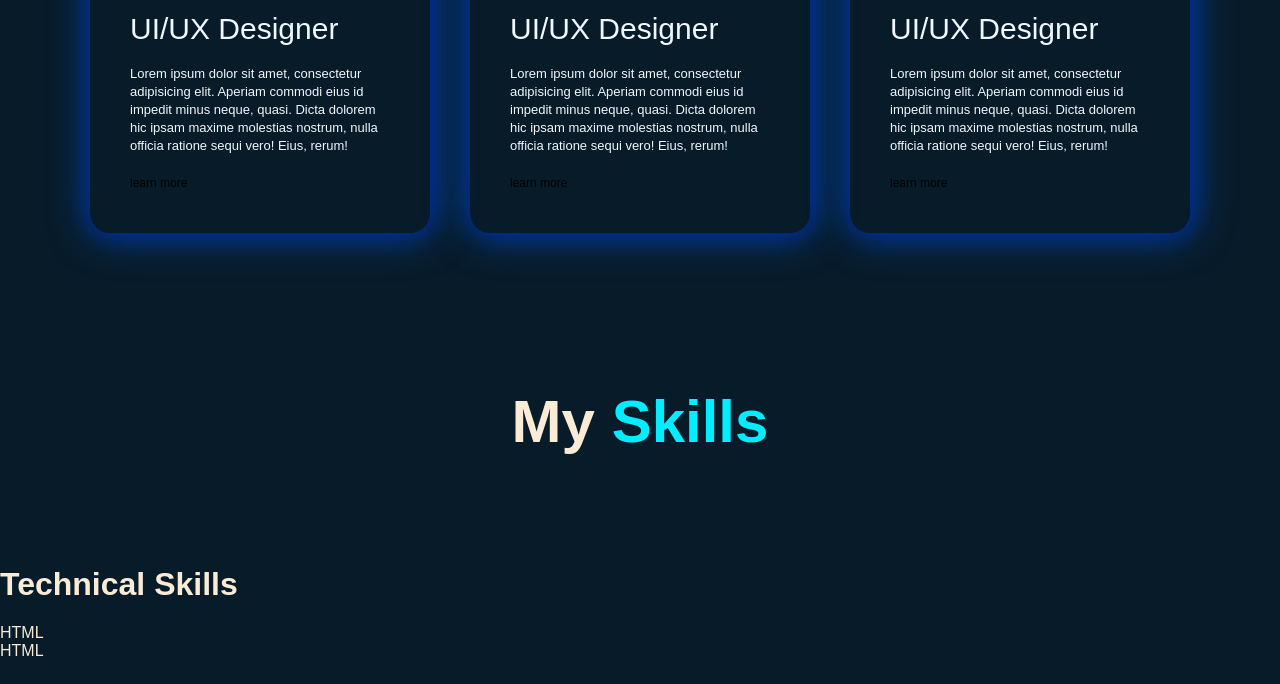
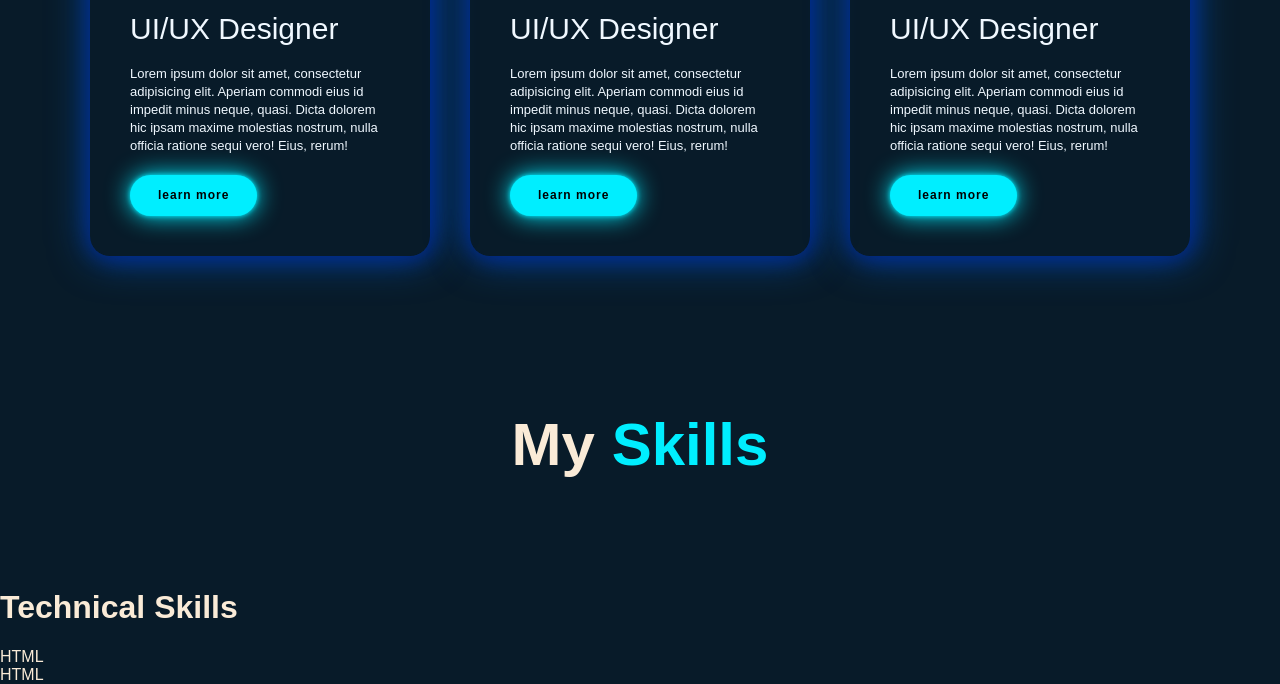
Before and after one commit to malithrashmika/Portfolio, a plain HTML site: page index.html in a window 1280 px wide. Shown: the part 2214-2898 px from the top of the page. Before the commit the page ends 2875 px from the top, so only its background shows below. Drawn offline with nearby package versions, Linux system fonts and the light colour scheme.

Commit message:
read css done

```diff
--- a/stylesheet.css
+++ b/stylesheet.css
@@ -263,6 +263,33 @@
     margin-top: 20px;
     display: inline-block;
 }
+.read{
+    display: inline-block;
+    padding: 12px 28px;
+    background: #00eeff;
+    border-radius: 40px;
+    font-size: 16px;
+    color: #081b29;
+    letter-spacing: 1px;
+    text-decoration: none;
+    font-weight: 600;
+    opacity: 0;
+    animation: slideTop 1s ease forwards;
+    animation-delay: 2s;
+    box-shadow: 0 0 5px #0ef,
+    0 0 25px #0ef;
+}
+.read:hover{
+    box-shadow: 0 0 5px cyan,
+    0 0 25px cyan, 0 0 50px cyan,
+    0 0 100px cyan, 0 0 200px cyan;
+}
+.services-list div:hover{
+    transform: translateY(-10px);
+}
+
+
+
 
 
 @keyframes slideRight {
```
